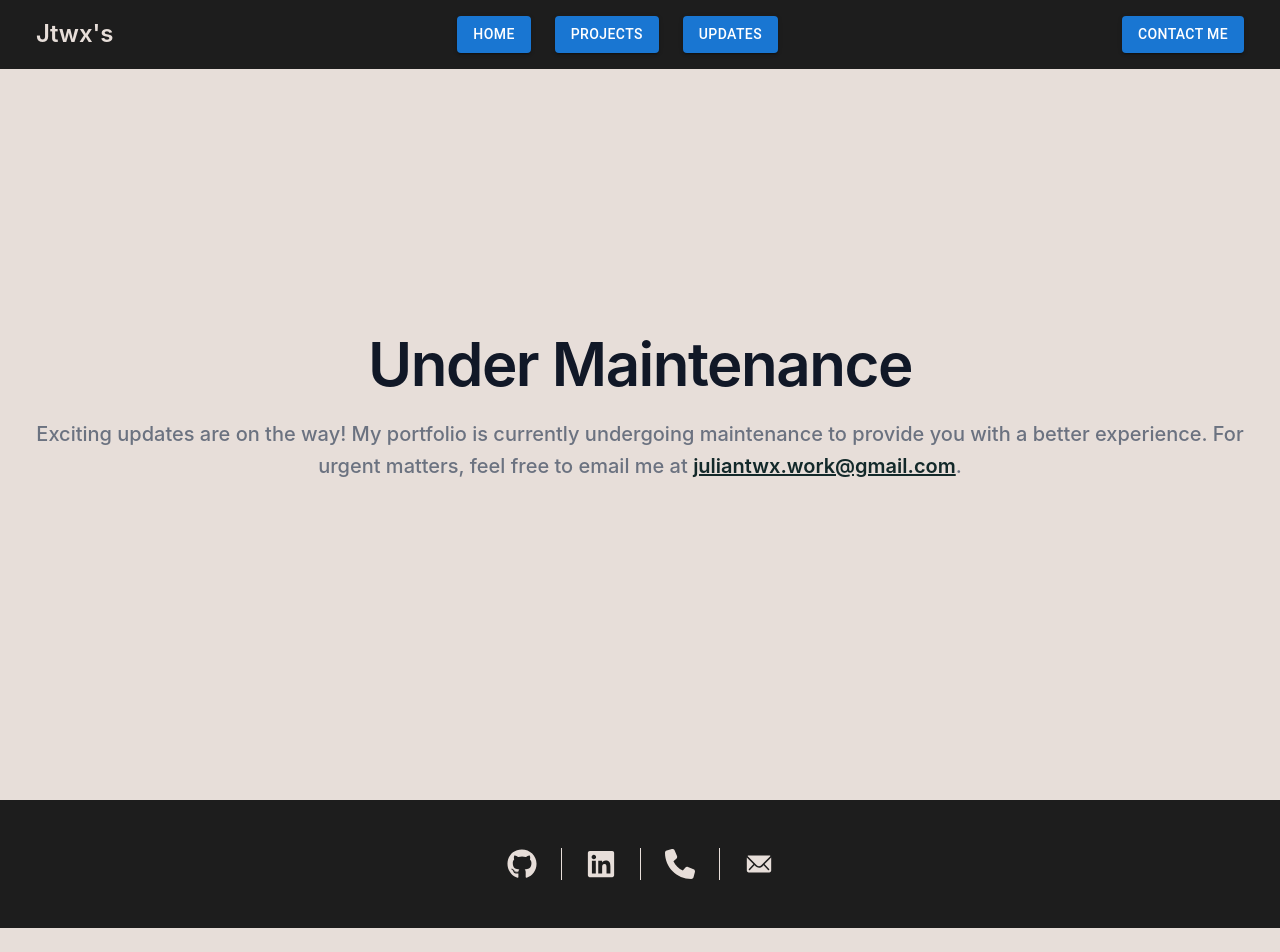
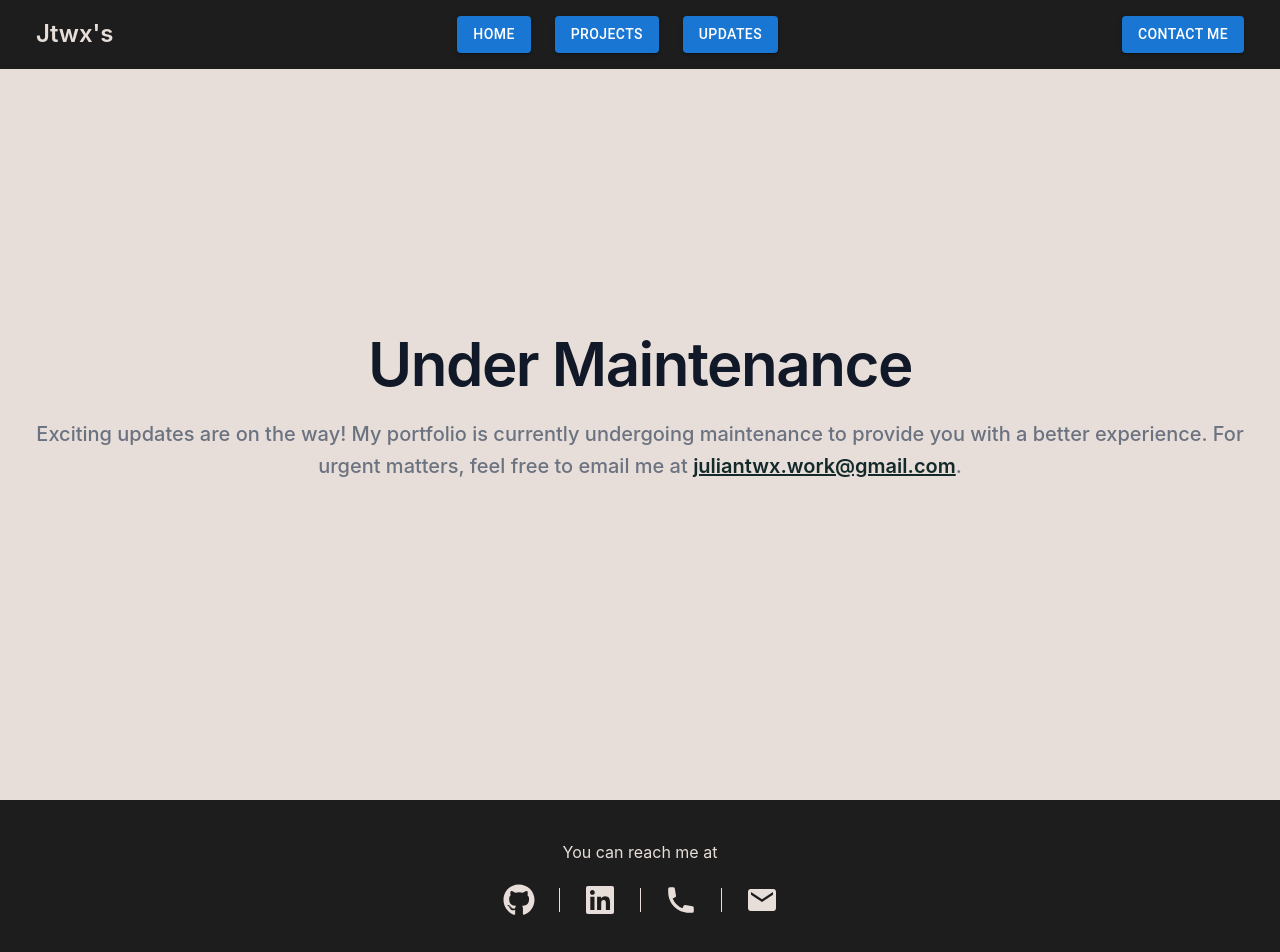
Before and after one commit to juliantwx/Devsite, a React (Create React App) app in the folder frontend/: page / in a window 1280 px wide. Shown: the top 952 px of the page. Before the commit the page ends 928 px from the top, so only its background shows below. Built offline with nearby package versions, Linux system fonts and the light colour scheme; a web font is replaced by a local one.

Commit message:
Updated Footer
- Added introduction text.
- Added highlight on mouse hover.
- Added tooltip on mouse hover.

```diff
--- a/frontend/src/components/Footer.jsx
+++ b/frontend/src/components/Footer.jsx
@@ -1,33 +1,39 @@
 import React from "react";
 import { FaGithub } from "react-icons/fa";
 import { FaLinkedin } from "react-icons/fa";
-import { FaPhone } from "react-icons/fa6";
-import { IoIosMail } from "react-icons/io";
-import { Stack, Divider } from "@mui/material";
+import { HiPhone } from "react-icons/hi";
+import { IoMdMail } from "react-icons/io";
+import { Stack, Divider, Tooltip } from "@mui/material";
 
 function Footer() {
   // Create a list of contact information objects
   const contactLinks = [
     {
+      name: "GitHub",
       url: "https://github.com/juliantwx",
       icon: <FaGithub />,
     },
     {
+      name: "LinkedIn",
       url: "https://linkedin.com/in/juliantwx",
       icon: <FaLinkedin />,
     },
     {
+      name: "Phone",
       url: "tel:+61449583683",
-      icon: <FaPhone />,
+      icon: <HiPhone />,
     },
     {
+      name: "Email",
       url: "mailto:juliantwx.work@gmail.com",
-      icon: <IoIosMail />,
+      icon: <IoMdMail />,
     },
   ];
 
   return (
     <footer className="w-full bg-black text-cream px-5 py-10">
+      <Stack alignItems="center" gap={2}>
+        <p>You can reach me at</p>
         <Stack
           flexDirection="row"
           gap={3}
@@ -43,24 +49,26 @@ function Footer() {
                   orientation="vertical"
                   variant="middle"
                   flexItem
-                color="#FFF"
                   sx={{
-                  height: "2rem",
+                    height: "1.5rem",
                     borderColor: "#e7ded9",
                   }}
                 />
               )}
               {/* Clickable Contact Icon */}
+              <Tooltip title={contact.name} placement="top">
                 <a
                   href={contact.url}
                   target="_blank"
                   rel="noreferrer"
-              className="text-3xl"
+                  className={`text-[32px] hover:text-amber transition-colors`}
                 >
                   {contact.icon}
                 </a>
+              </Tooltip>
             </React.Fragment>
           ))}
+        </Stack>
       </Stack>
     </footer>
   );
--- a/frontend/tailwind.config.js
+++ b/frontend/tailwind.config.js
@@ -10,6 +10,7 @@ module.exports = {
         cream: "#e7ded9",
         "dark-blue": "#1616FF",
         black: "#1D1D1D",
+        amber: "#ffb703",
       },
       minHeight: {
         inherit: "inherit",
```
Lines whose indentation alone changed are shown as unchanged.
